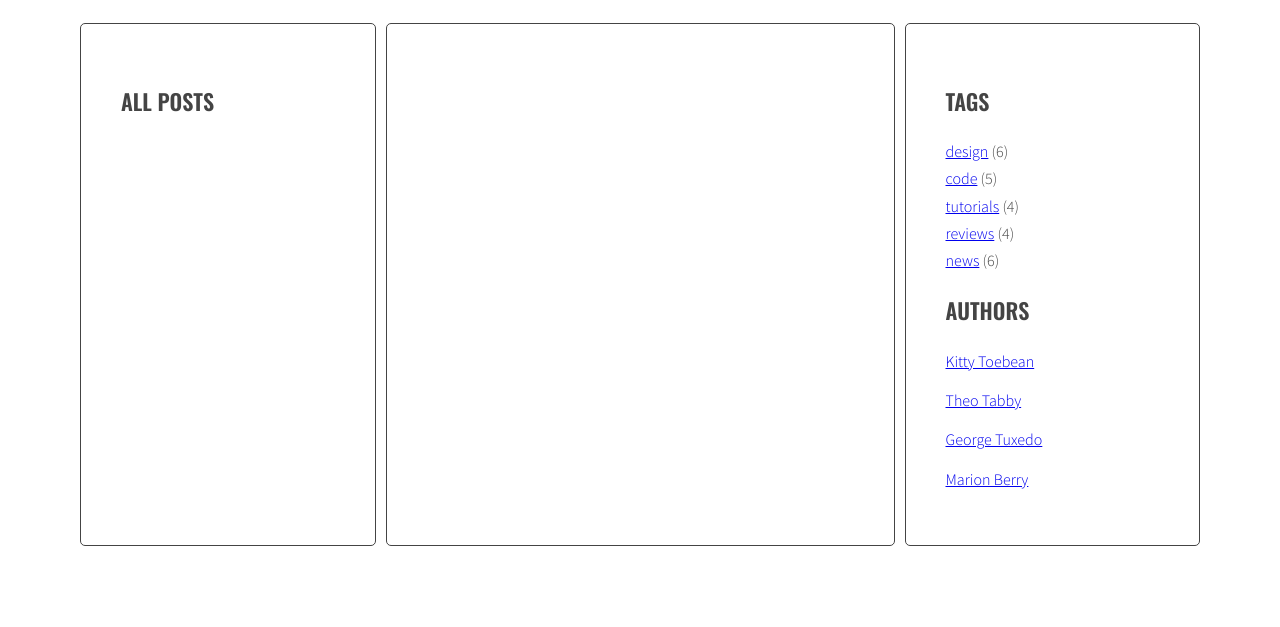
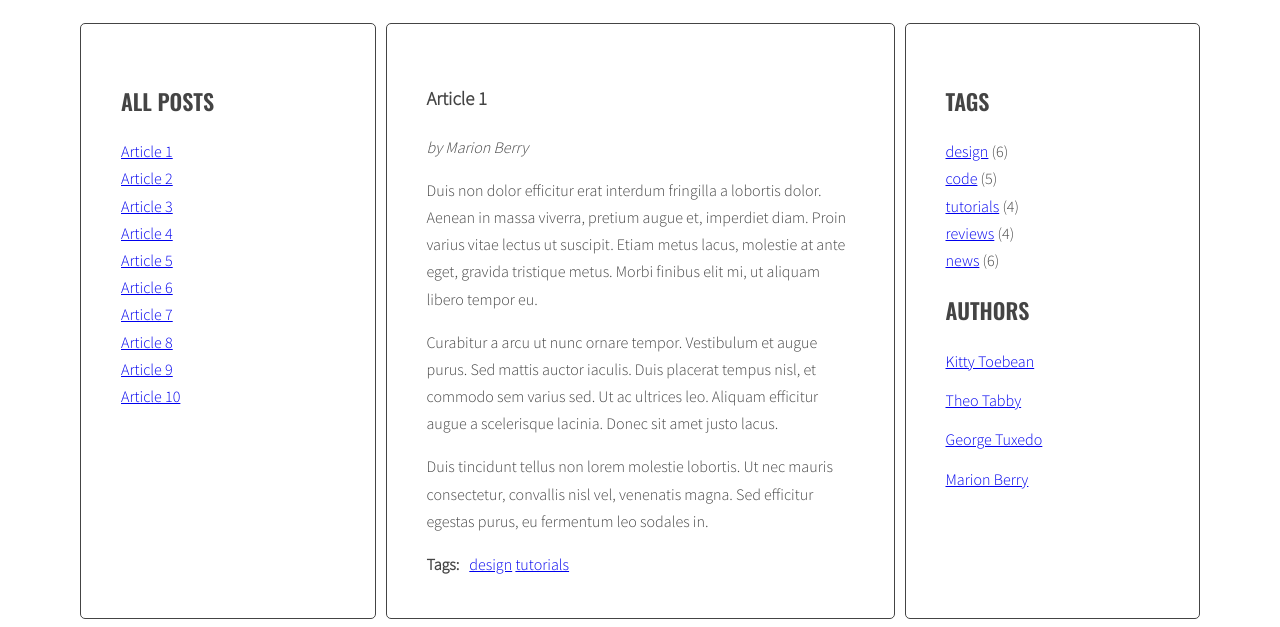
Before and after one commit to KarolinaDys/javascript-blog, a website: page index.html in a window 1280 px wide. Shown: the part 220-847 px from the top of the page. Before the commit the page ends 800 px from the top, so only its background shows below. Drawn offline with nearby package versions, Linux system fonts and the light colour scheme.

Commit message:
fixed displaying articles

```diff
--- a/index.html
+++ b/index.html
@@ -12,7 +12,7 @@
                 <aside class="sidebar">
                     <h2 class="section-title">All posts</h2>
                     <ul class="list titles">
-                        <li><a href="#article-1" ><span>Article 1</span></a></li>
+                        <li><a href="#article-1" class="active"><span>Article 1</span></a></li>
                         <li><a href="#article-2"><span>Article 2</span></a></li>
                         <li><a href="#article-3"><span>Article 3</span></a></li>
                         <li><a href="#article-4"><span>Article 4</span></a></li>
@@ -25,7 +25,7 @@
                     </ul>
                 </aside>
                 <section class="posts">
-                    <article class="post " id="article-1">
+                    <article class="post active" id="article-1">
                         <h3 class="post-title">Article 1</h3>
                         <p class="post-author">by Marion Berry</p>
                         <div class="post-content">
--- a/js/scripts.js
+++ b/js/scripts.js
@@ -17,6 +17,7 @@ function generateTitleLinks() {
 
     /*[DONE] for each article */
     const articles = document.querySelectorAll(optArticleSelector);
+    let html = '';
     for (let article of articles) {
         /* get the article id */
         const articleId = article.getAttribute('id');
@@ -29,7 +30,7 @@ function generateTitleLinks() {
         const linkHTML = '<li><a href="#' + articleId + '"><span>' + articleTitle + '</span></a></li>';
         titleList.insertAdjacentElement = (titleList.innerHTML, linkHTML)
         /* insert link into titleList */
-        let html ='';
+
         html = html + linkHTML;
 
     }
@@ -40,12 +41,8 @@ function generateTitleLinks() {
 
 
 generateTitleLinks();
-const links = document.querySelectorAll('.titles a');
 
-for (let link of links) {
-    link.addEventListener('click', titleClickHandler);
-}
-console.log(links)
+
 const titleClickHandler = function (event) {
     event.preventDefault();
     const clickedElement = this;
@@ -66,7 +63,7 @@ const titleClickHandler = function (event) {
 
 
     /*[DONE] remove class 'active' from all articles */
-    const activeArticles = document.querySelectorAll('.titles a.active');
+    const activeArticles = document.querySelectorAll('.posts article.active');
 
     for (let activeArticle of activeArticles) {
         activeArticle.classList.remove('active');
@@ -82,3 +79,8 @@ const titleClickHandler = function (event) {
     /*[DONE] add class 'active' to the correct article */
     targetArticle.classList.add('active');
 }
+const links = document.querySelectorAll('.titles a');
+
+for (let link of links) {
+    link.addEventListener('click', titleClickHandler);
+}
```
